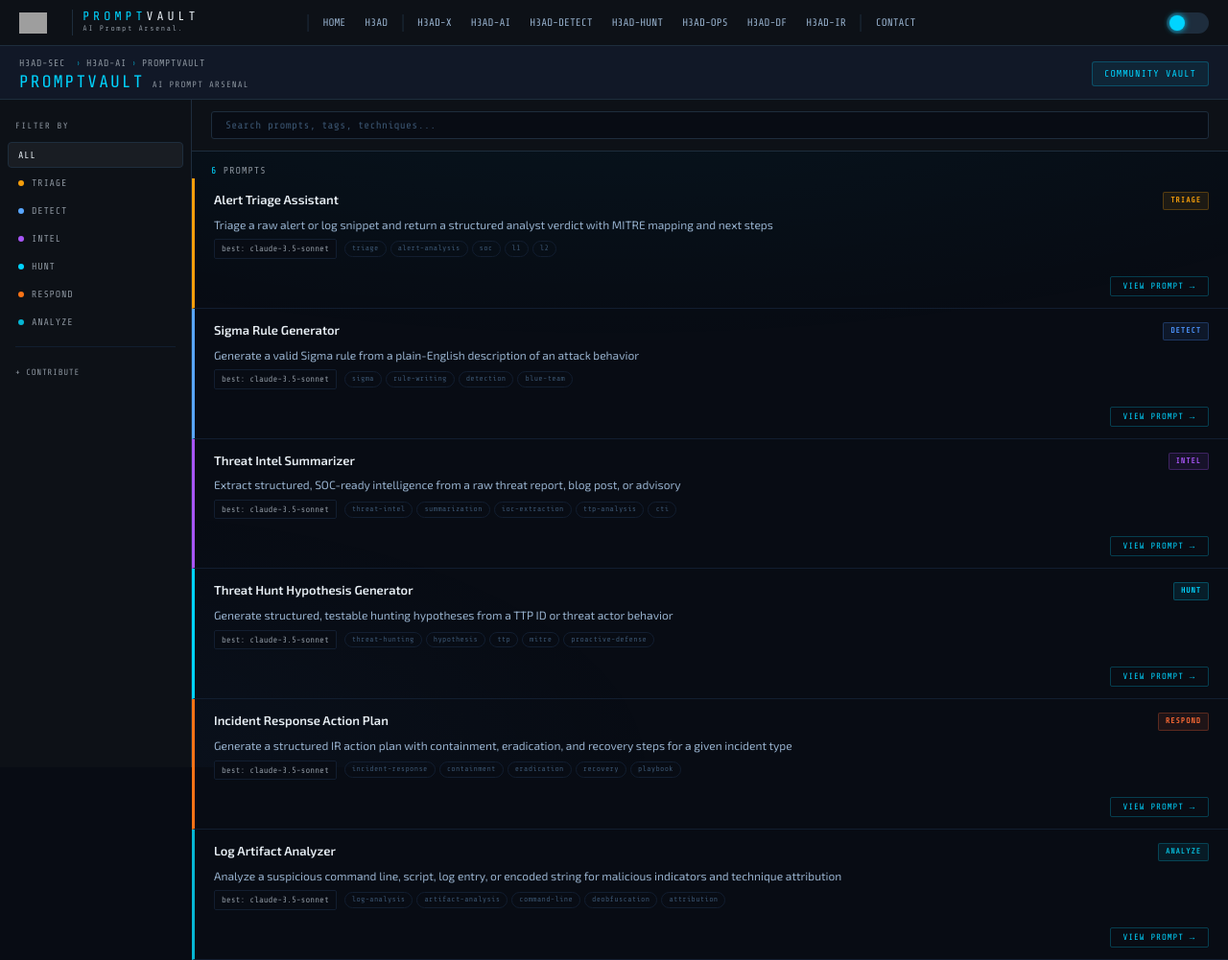
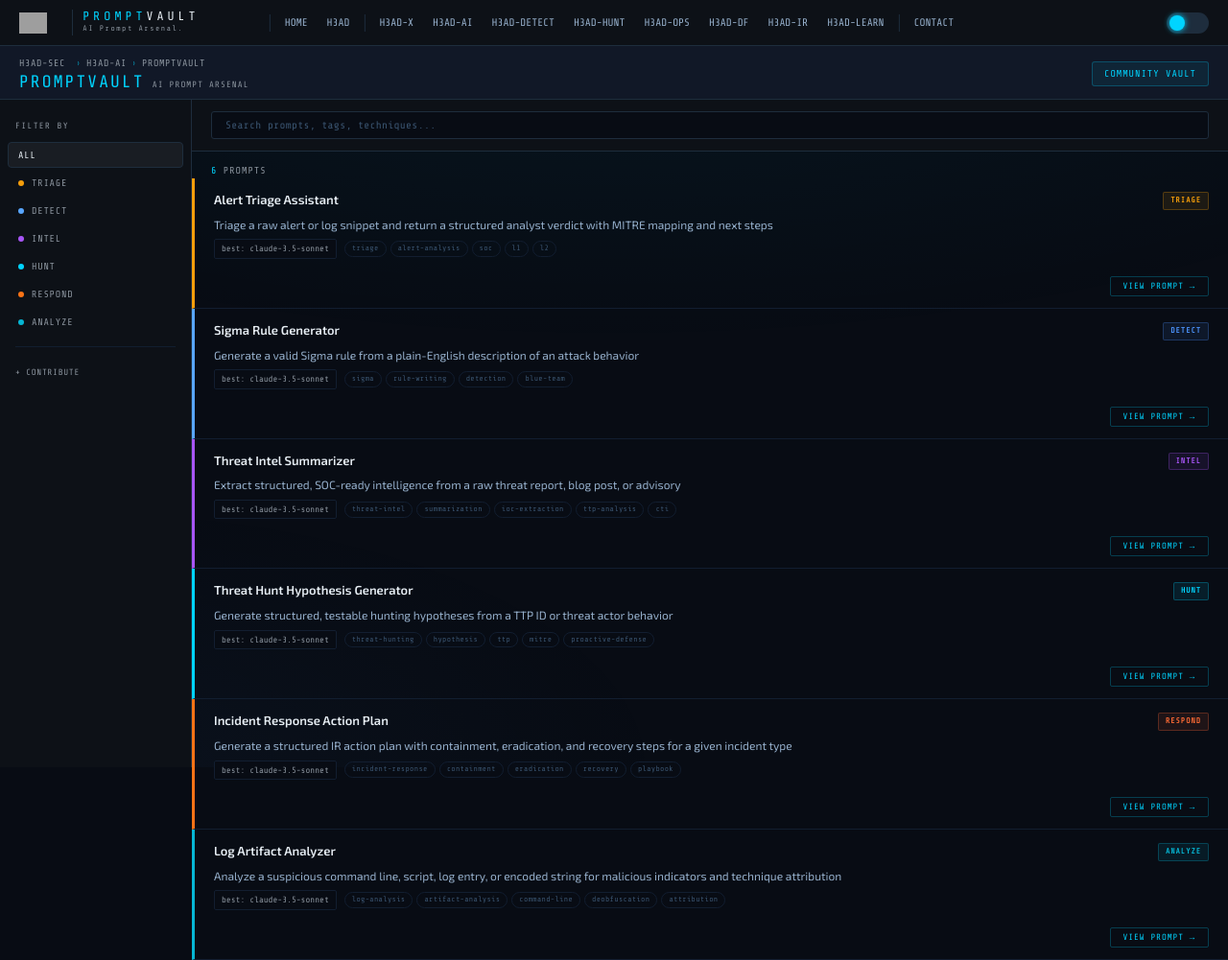
Before and after one commit to h3ad-sec/PROMPTVAULT, a website: page index.html in a window 1280 px wide. Shown: the top 1001 px of the page at 96% size. Drawn offline with nearby package versions, Linux system fonts and the light colour scheme; grey boxes are pictures that could not be loaded.

Commit message:
Add H3AD-LEARN to nav menu

```diff
--- a/index.html
+++ b/index.html
@@ -376,6 +376,7 @@
       </div>
       <a href="https://h3ad-sec.github.io/H3AD-DF/">H3AD-DF</a>
       <a href="https://h3ad-sec.github.io/H3AD-IR/">H3AD-IR</a>
+      <a href="https://h3ad-sec.github.io/H3AD-LEARN/">H3AD-LEARN</a>
       <div class="nav-divider"></div>
       <a href="mailto:h3adsec@gmail.com">CONTACT</a>
     </div>
@@ -409,6 +410,7 @@
     <a href="https://h3ad-sec.github.io/QUICKTRACE/" target="_blank" rel="noopener" onclick="closeDrawer()" class="drawer-sub">↳ QUICKTRACE ↗</a>
     <a href="https://h3ad-sec.github.io/H3AD-DF/" onclick="closeDrawer()">H3AD-DF</a>
     <a href="https://h3ad-sec.github.io/H3AD-IR/" onclick="closeDrawer()">H3AD-IR</a>
+    <a href="https://h3ad-sec.github.io/H3AD-LEARN/" onclick="closeDrawer()">H3AD-LEARN</a>
     <a href="mailto:h3adsec@gmail.com" onclick="closeDrawer()">CONTACT</a>
   </div>
 
```
